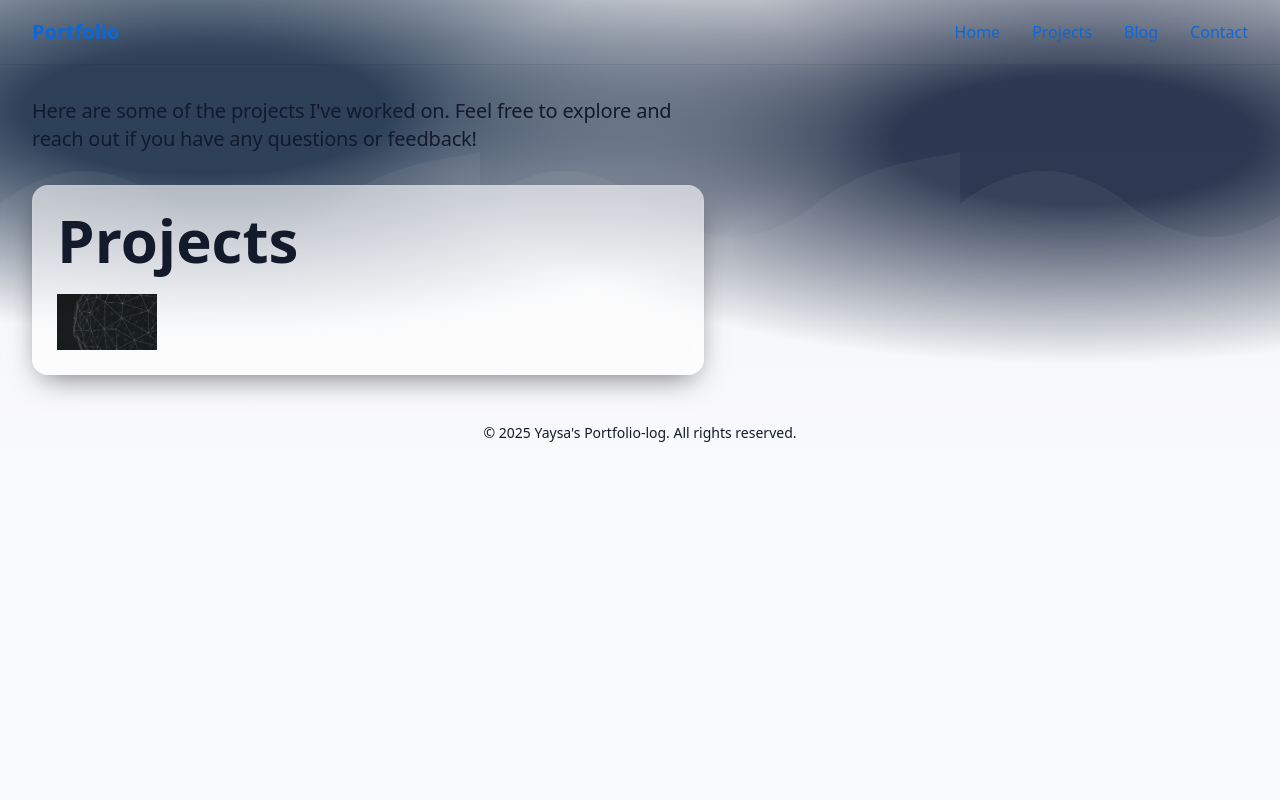
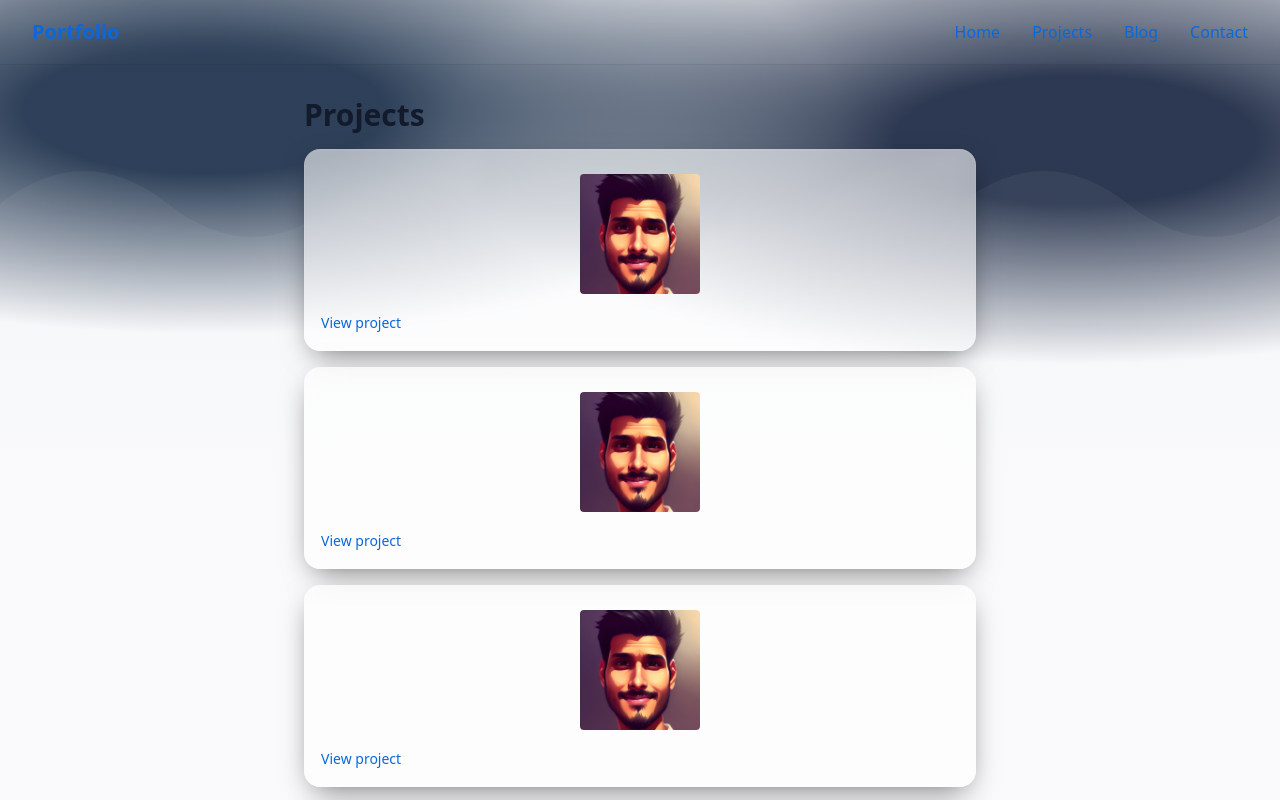
Before and after one commit to yay5a/my_portlog, a Next.js app: page /projects in a window 1280 px wide. Shown: the top 800 px of the page. Built offline with nearby package versions, Linux system fonts and the light colour scheme.

Commit message:
added utils for loading blog and project data; added projects with dynamic routing

```diff
--- a/app/components/BlogCard.jsx
+++ b/app/components/BlogCard.jsx
@@ -11,14 +11,14 @@ import Link from "next/link";
 
 export default function BlogCard({ title, date, excerpt, slug }) {
     return (
-        <article className="p-6 space-y-2 card">
-            <span className="block text-xs text-slate-400 mb-2">{date}</span>
+        <article className="p-4 space-y-2 card">
+            <span className="block mb-2 text-xs text-slate-400">{date}</span>
             <h3 className="text-xl font-semibold">
                 <Link href={`/blog/${slug}`} className="text-lg font-semibold">
                     {title}
                 </Link>
             </h3>
-            <p className="text-sm text-slate-300 mb-3">{excerpt}</p>
+            <p className="mb-3 text-sm text-slate-300">{excerpt}</p>
             <Link href={`/blog/${slug}`} className="text-sm">
                 Read more
             </Link>
--- a/app/components/ProjectCard.jsx
+++ b/app/components/ProjectCard.jsx
@@ -4,17 +4,19 @@ import Image from "next/image";
 /**
  * Props:
  * - name: project name
- * - link: URL to the project (defaults to '#'
+ * - slug: URL to the project (defaults to '#')
  * - description: short description of the project
  * - image: URL to the project image
  */
 
-export default function ProjectCard({ name, link = "#", description, image }) {
+export default function ProjectCard({ name, slug = "#", description, image }) {
     return (
-        <article className="p-6 space-y-2 card">
+        <article className="p-4 space-y-2 card">
             <h3 className="text-xl font-semibold">
-                {link ? (
-                    <Link href={link} className="text-lg font-semibold">
+                {slug ? (
+                    <Link
+                        href={`/project/${slug}`}
+                        className="text-lg font-semibold">
                         {name}
                     </Link>
                 ) : (
@@ -24,20 +26,24 @@ export default function ProjectCard({ name, link = "#", description, image }) {
             <div className="mb-4">
                 <Image
                     src="/self.jpg" // Replace with image URL if provided
-                    alt="Portrait"
+                    alt={
+                        name
+                            ? `${name} project image`
+                            : description || "Project image"
+                    }
                     width={120}
                     height={120}
                     className="mx-auto mb-4 rounded"
                 />
             </div>
             <p className="mb-3 text-sm text-slate-300">{description}</p>
-            {link ? (
-                <Link href={link} className="text-sm">
+            {slug ? (
+                <Link href={`/project/${slug}`} className="text-sm">
                     View project
                 </Link>
             ) : (
                 <a href="_blank" className="text-sm">
-                    View Project
+                    View project
                 </a>
             )}
         </article>
--- a/app/page.jsx
+++ b/app/page.jsx
@@ -1,49 +1,12 @@
-import fs from "fs";
-import path from "path";
-import matter from "gray-matter";
 import BlogCard from "@/components/BlogCard";
 import ProjectCard from "@/components/ProjectCard";
 import React from "react";
-import Link from "next/link";
 import Image from "next/image";
+import { getBlogPosts, getProjects } from "@/utils/mdxUtils";
 
 export default function Home() {
-    const postsDir = path.join(process.cwd(), "content", "posts");
-    const files = fs
-        .readdirSync(postsDir)
-        .filter((file) => file.endsWith(".mdx"));
-
-    const posts = files
-        .map((file) => {
-            const slug = file.replace(/\.mdx$/, "");
-            const filePath = path.join(postsDir, file);
-            const raw = fs.readFileSync(filePath, "utf8");
-            const { data: frontmatter, content } = matter(raw);
-            const excerpt =
-                content
-                    .replace(/\n+/g, " ")
-                    .split(/\s+/)
-                    .slice(0, 20)
-                    .join(" ") + "...";
-            const { mtime } = fs.statSync(filePath);
-            return {
-                slug,
-                title: slug.replace(/-/g, " "),
-                ...frontmatter,
-                excerpt,
-                date: mtime,
-            };
-        })
-        .sort((a, b) => b.date - a.date)
-        .map((post) => ({
-            ...post,
-            displayDate: post.date.toLocaleString("en-US", {
-                month: "short",
-                day: "numeric",
-            }),
-        }));
-
-    const projects = ["Project 1", "Project 2", "Project 3"];
+    const posts = getBlogPosts(3);
+    const projects = getProjects(3);
 
     return (
         <div className="container mx-auto p-4 sm:p-8 md:grid md:grid-cols-[260px_1fr] gap-8 font-[family-name:var(--font-geist-sans)]">
@@ -73,11 +36,18 @@ export default function Home() {
 
             <main className="mt-8 space-y-6 md:mt-0">
                 {/* Projects section */}
-                {projects.map((name) => (
-                    <ProjectCard key={name} name={name} />
+                <section className="space-y-6">
+                    <h2 className="mb-3 text-xl font-bold">Latest Projects</h2>
+                    {projects.map((project) => (
+                        <ProjectCard key={project.slug} {...project} />
                     ))}
-
+                </section>
+                <hr />
                 {/* Blog posts */}
+                <section className="space-y-6">
+                    <h2 className="mb-3 text-xl font-bold">
+                        Latest Blog Posts
+                    </h2>
                     {posts.map((post) => (
                         <BlogCard
                             key={post.slug}
@@ -87,6 +57,7 @@ export default function Home() {
                             slug={post.slug}
                         />
                     ))}
+                </section>
             </main>
         </div>
     );
--- a/app/projects/page.jsx
+++ b/app/projects/page.jsx
@@ -1,32 +1,33 @@
-import React from "react";
-import Image from "next/image";
+import fs from "fs";
+import path from "path";
+import ProjectCard from "../components/ProjectCard";
 
-export default function Projects() {
+export default async function ProjectPage() {
+    // read all in /content/projects
+    const projectsDir = path.join(process.cwd(), "content", "projects");
+    const files = fs.readdirSync(projectsDir);
+
+    // derive slugs by removing .mdx extension
+    const projects = files
+        .filter((file) => file.endsWith(".mdx"))
+        .map((file) => ({
+            slug: file.replace(/\.mdx$/, ""),
+            title: file.replace(/\.mdx$/, "").replace(/-/g, " "),
+        }));
+
     return (
-        <div className="container mx-auto p-4 sm:p-8 md:grid-cols-[260px_1fr] gap-8 font-[family-name:var(--font-geist-sans)]">
-            <main className="flex flex-col gap-[32px] row-start-2 items-center sm:items-start">
-                <div className="space-y-6">
-                    <p className="text-foreground/70 text-lg sm:text-xl max-w-2xl mb-8 tracking-[-.01em]">
-                        Here are some of the projects I&apos;ve worked on. Feel
-                        free to explore and reach out if you have any questions
-                        or feedback!
-                    </p>
-                    <section className="space-y-6 mt-8 md:mt-0 card p-6">
-                        <h3 className="text-4xl md:text-6xl font-bold text white">
-                            Projects
-                        </h3>
-                        <div className="space-y-4">
-                            <Image
-                                className="w: auto h: auto"
-                                src="/466858.jpg"
-                                alt="Logo"
-                                width={100}
-                                height={100}
-                            />
-                        </div>
-                    </section>
-                </div>
-            </main>
+        <div className="max-w-2xl py-8 mx-auto">
+            <h1 className="mb-4 text-3xl font-bold">Projects</h1>
+            <ul className="space-y-4">
+                {projects.map((project) => (
+                    <ProjectCard
+                        key={project.slug}
+                        name={project.name}
+                        description={project.description}
+                        slug={project.slug}
+                    />
+                ))}
+            </ul>
         </div>
     );
 }
--- /dev/null
+++ b/content/projects/Bookkeeper.mdx
@@ -0,0 +1,13 @@
+---
+title: Bookkeeper
+date: 2025-06-23
+description: A simple book management app.
+image: /bookkeeper.png
+status: "Active"
+github: "github.com/yay5a/book-search"
+live: "#"
+---
+
+# Bookkeeper
+
+A straightforward application for managing and organizing your book collection.
--- /dev/null
+++ b/content/projects/Code-Survey.mdx
@@ -0,0 +1,13 @@
+---
+title: Survey
+date: 2023-06-04
+description: A survey for developers to share their experience learning to code.
+image: /city_skyline.jpg
+status: "Active"
+github: "github.com/yay5a/code-survey"
+live: "https://yay5a.github.io/code-survey/"
+---
+
+# Survey
+
+A platform dedicated to gathering insights from developers about their coding journey and learning experiences.
--- /dev/null
+++ b/content/projects/JottItNow.mdx
@@ -0,0 +1,13 @@
+---
+title: JottItNow
+date: 2023-05-29
+description: A simple note-taking app that allows users to jot down their thoughts quickly.
+image: /jott-preview.jpg
+status: "Active"
+github: "github.com/yay5a/jottitnow"
+live: "#"
+---
+
+# JottItNow
+
+A streamlined note-taking application focused on quick and efficient thought capture.
--- /dev/null
+++ b/content/projects/goodEats.mdx
@@ -0,0 +1,13 @@
+---
+title: goodEats
+date: 2023-07-13
+description: An intuitive platform for users to discover and save their favorite recipes.
+image: /goodEats.png
+status: "Active"
+github: "github.com/yay5a/fineda-nomnom"
+live: "#"
+---
+
+# goodEats
+
+A user-friendly recipe discovery platform that makes it easy to find and save your favorite culinary creations.
--- /dev/null
+++ b/utils/mdxUtils.js
@@ -0,0 +1,84 @@
+import fs from "fs";
+import path from "path";
+import matter from "gray-matter";
+
+const CONTENT_DIR = path.join(process.cwd(), "content");
+
+export function getMdxContent({
+    directory,
+    limit = undefined,
+    includeExcerpt = false,
+    excerptLength = 20,
+    useMtime = false,
+}) {
+    const dir = path.join(CONTENT_DIR, directory);
+    const files = fs.readdirSync(dir).filter((file) => file.endsWith(".mdx"));
+
+    const content = files.map((file) => {
+        const slug = file.replace(/\.mdx$/, "");
+        const filePath = path.join(dir, file);
+        const raw = fs.readFileSync(filePath, "utf8");
+        const { data: frontmatter, content } = matter(raw);
+
+        const baseData = {
+            slug,
+            title: slug.replace(/-/g, " "),
+            ...frontmatter,
+        };
+
+        if (includeExcerpt) {
+            const excerpt =
+                content
+                    .replace(/\n+/g, " ")
+                    .split(/\s+/)
+                    .slice(0, excerptLength)
+                    .join(" ") + "...";
+            baseData.excerpt = excerpt;
+        }
+
+        if (useMtime) {
+            const { mtime } = fs.statSync(filePath);
+            baseData.date = mtime;
+        }
+
+        return baseData;
+    });
+
+    const sortedContent = content.sort((a, b) => {
+        const dateA = useMtime ? a.date : new Date(a.date);
+        const dateB = useMtime ? b.date : new Date(b.date);
+        return dateB - dateA;
+    });
+
+    const limitedContent = limit
+        ? sortedContent.slice(0, limit)
+        : sortedContent;
+
+    if (useMtime) {
+        return limitedContent.map((item) => ({
+            ...item,
+            displayDate: item.date.toLocaleString("en-US", {
+                month: "short",
+                day: "numeric",
+            }),
+        }));
+    }
+
+    return limitedContent;
+}
+
+export function getBlogPosts(limit = 3) {
+    return getMdxContent({
+        directory: "posts",
+        limit,
+        includeExcerpt: true,
+        useMtime: true,
+    });
+}
+
+export function getProjects(limit = 3) {
+    return getMdxContent({
+        directory: "projects",
+        limit,
+    });
+}
```
Also changed, not shown: app/blog/page.jsx (+13 -22 lines), app/projects/[slug]/page.jsx (added). Lines whose indentation alone changed are shown as unchanged.
